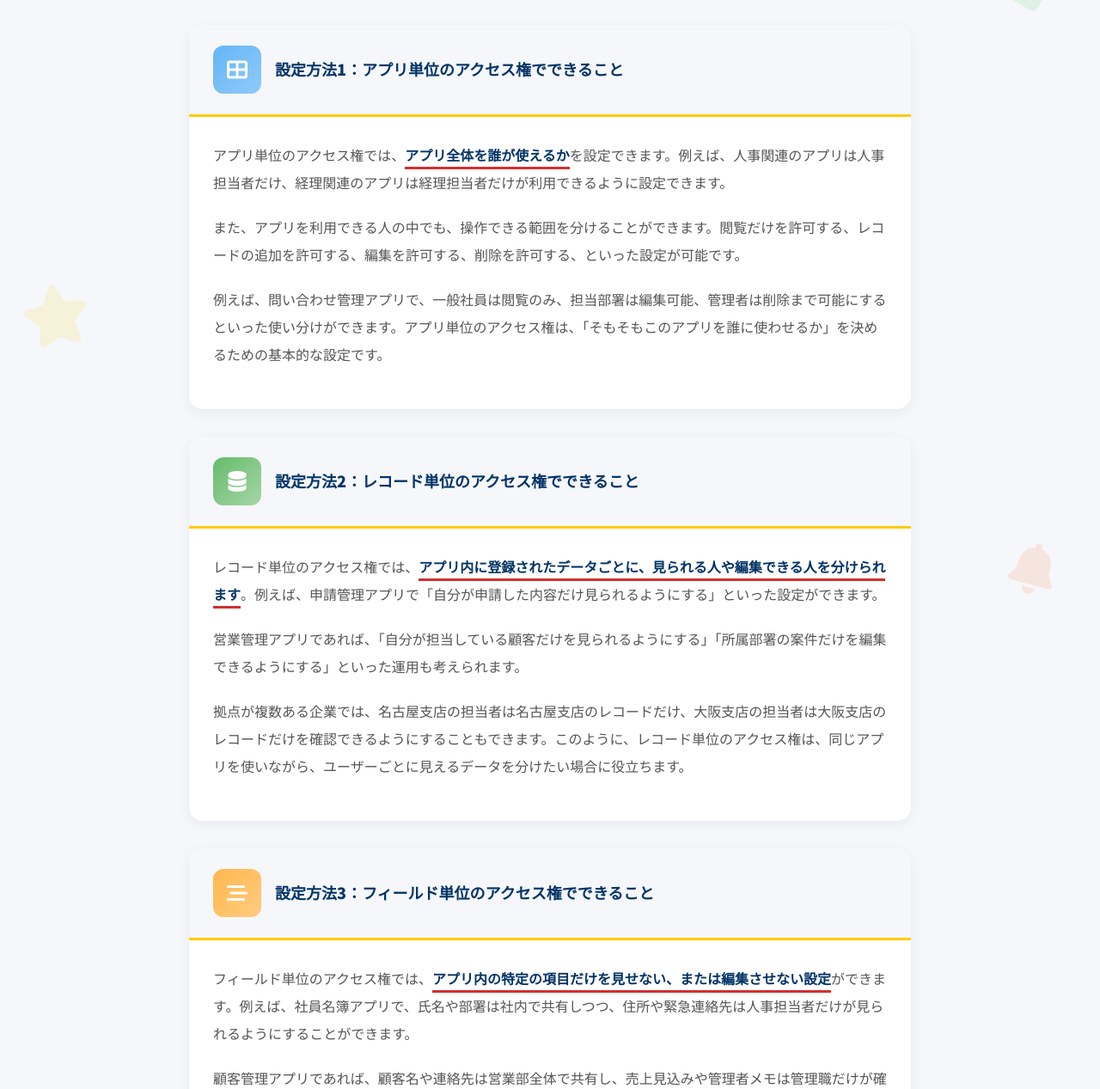
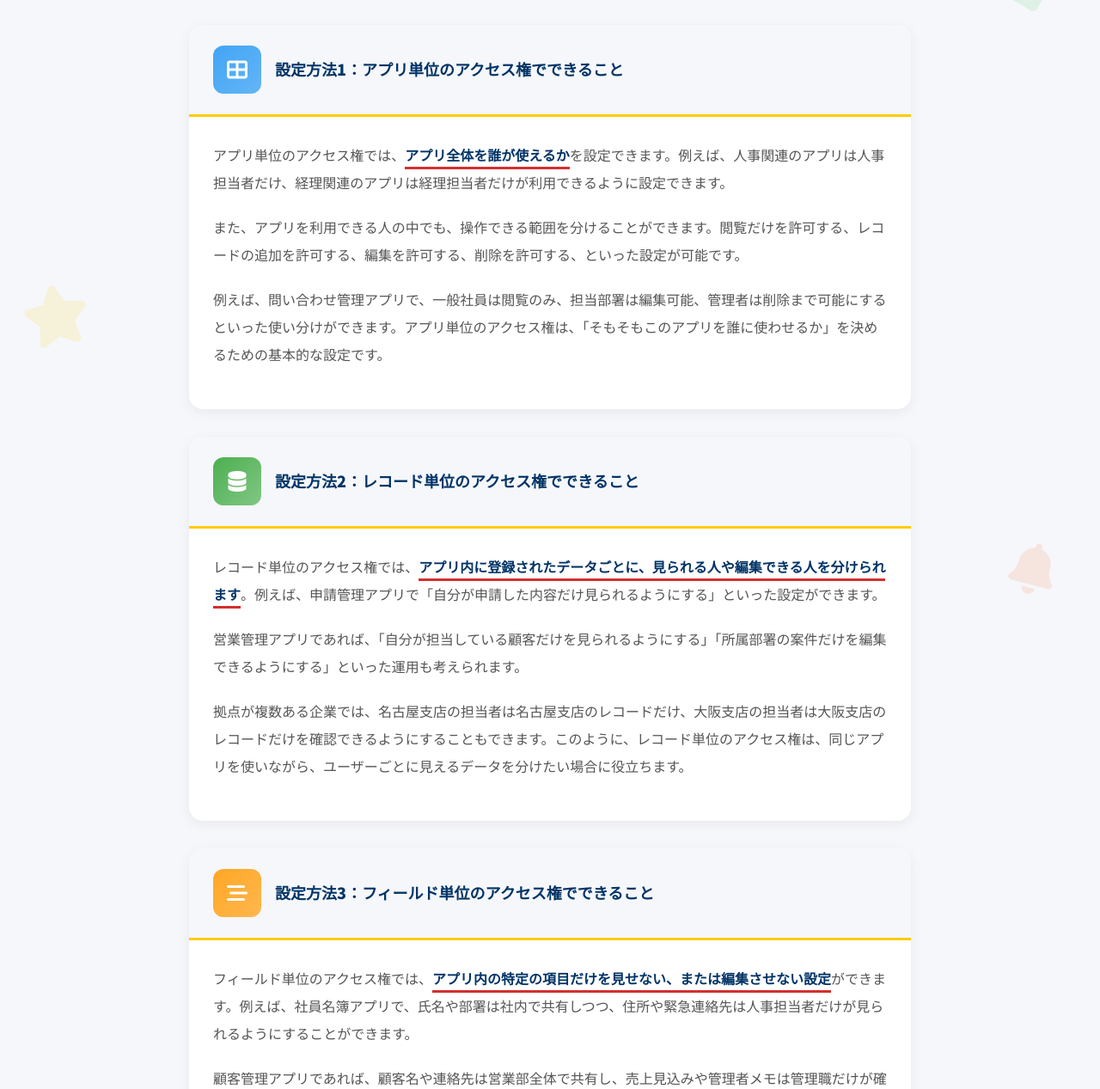
Before and after one commit to koei-con-dx/koei-con-dx-kinto-homepage, a plain HTML site: page column/kintone-access-permission/index.html in a window 1280 px wide. Shown: the part 3289-4556 px from the top of the page at 86% size. Drawn offline with Linux system fonts and the light colour scheme.

Commit message:
活用例・設定方法アイコンの3色をパステル過ぎないトーンに調整
Co-Authored-By: Claude Opus 4.7 (1M context) <noreply@anthropic.com>

```diff
--- a/column/kintone-access-permission/index.html
+++ b/column/kintone-access-permission/index.html
@@ -804,7 +804,7 @@
 
                 <div class="use-case-card">
                     <div class="use-case-header">
-                        <div class="use-case-icon" style="background: linear-gradient(135deg, #64B5F6, #90CAF9);">
+                        <div class="use-case-icon" style="background: linear-gradient(135deg, #42A5F5, #64B5F6);">
                             <i class="fas fa-th-large"></i>
                         </div>
                         <h4>設定方法1：アプリ単位のアクセス権でできること</h4>
@@ -824,7 +824,7 @@
 
                 <div class="use-case-card">
                     <div class="use-case-header">
-                        <div class="use-case-icon" style="background: linear-gradient(135deg, #66BB6A, #A5D6A7);">
+                        <div class="use-case-icon" style="background: linear-gradient(135deg, #4CAF50, #81C784);">
                             <i class="fas fa-database"></i>
                         </div>
                         <h4>設定方法2：レコード単位のアクセス権でできること</h4>
@@ -844,7 +844,7 @@
 
                 <div class="use-case-card">
                     <div class="use-case-header">
-                        <div class="use-case-icon" style="background: linear-gradient(135deg, #FFB74D, #FFCC80);">
+                        <div class="use-case-icon" style="background: linear-gradient(135deg, #FFA726, #FFB74D);">
                             <i class="fas fa-stream"></i>
                         </div>
                         <h4>設定方法3：フィールド単位のアクセス権でできること</h4>
```
Also changed, not shown: column/kintone-app-reuse/index.html (+3 -3 lines).
